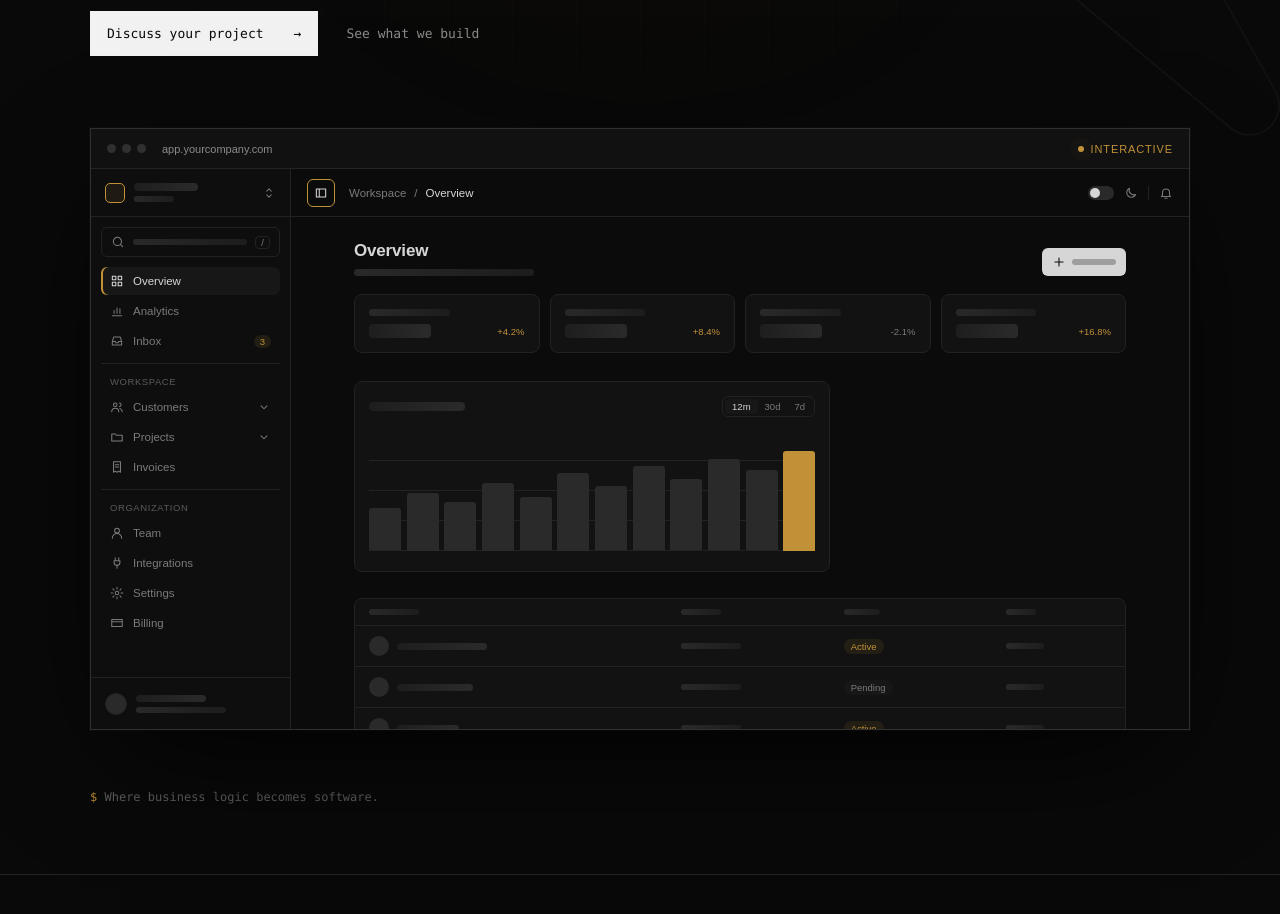
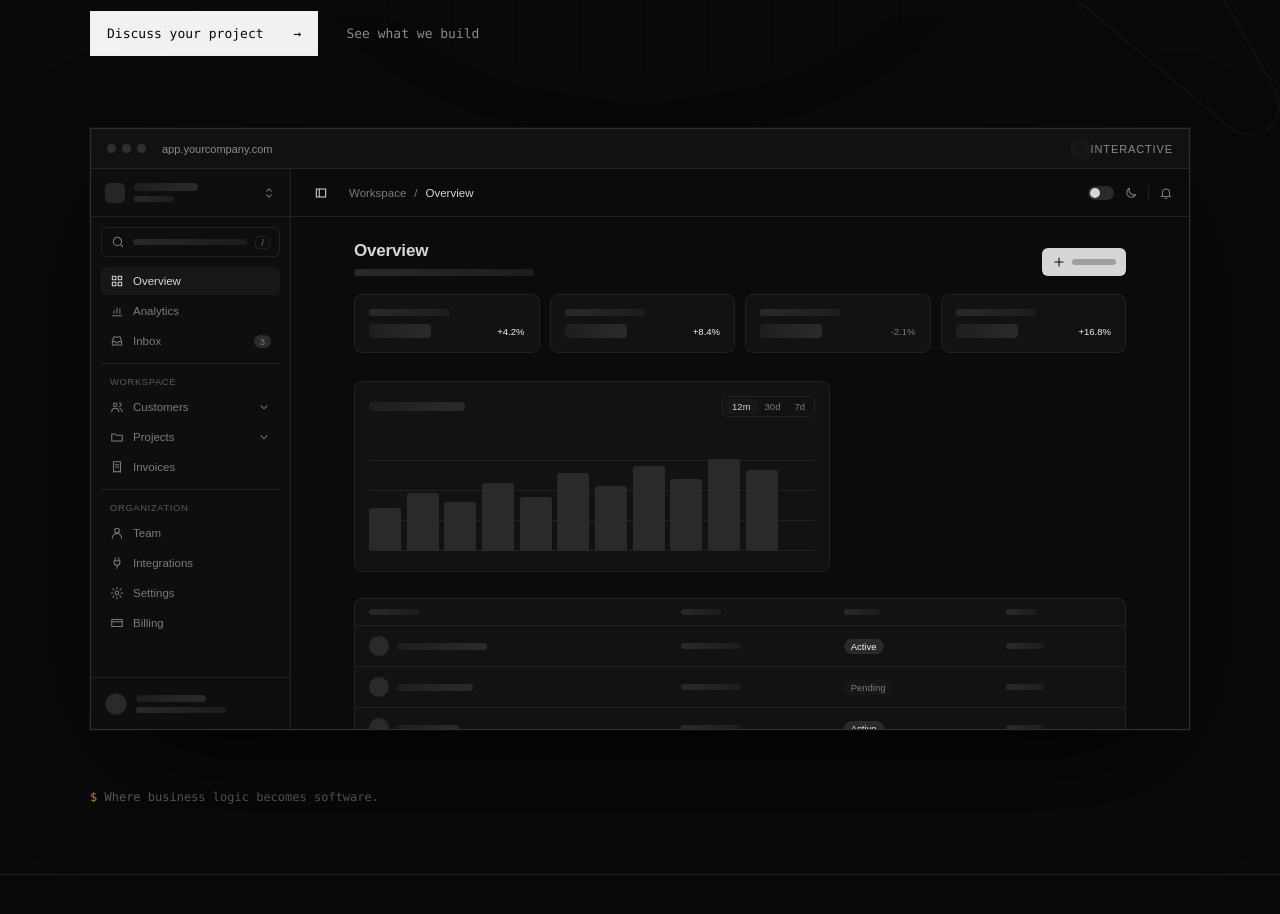
Before and after one commit to jperaleselizondo-hash/arquet, a Next.js app: page / in a window 1280 px wide. Shown: the part 680-1594 px from the top of the page. Built offline with nearby package versions, Linux system fonts and the light colour scheme.

Commit message:
Use white instead of yellow accent in app mockup

```diff
--- a/app/globals.css
+++ b/app/globals.css
@@ -1225,7 +1225,7 @@ main {
   background: var(--surface);
   box-shadow:
     0 40px 120px -30px rgba(0, 0, 0, 0.9),
-    0 0 0 1px rgba(193, 145, 56, 0.04);
+    0 0 0 1px rgba(255, 255, 255, 0.04);
   font-family: "SFMono-Regular", Consolas, "Liberation Mono", Menlo, monospace;
   font-size: 12px;
   overflow: hidden;
@@ -1263,7 +1263,7 @@ main {
   display: inline-flex;
   align-items: center;
   gap: 7px;
-  color: var(--accent);
+  color: var(--foreground);
   font-size: 11px;
   text-transform: uppercase;
   letter-spacing: 0.08em;
@@ -1273,17 +1273,17 @@ main {
   width: 6px;
   height: 6px;
   border-radius: 50%;
-  background: var(--accent);
-  box-shadow: 0 0 0 0 rgba(193, 145, 56, 0.6);
+  background: var(--foreground);
+  box-shadow: 0 0 0 0 rgba(255, 255, 255, 0.6);
   animation: livePing 1.8s ease-out infinite;
 }
 
 @keyframes livePing {
   0% {
-    box-shadow: 0 0 0 0 rgba(193, 145, 56, 0.6);
+    box-shadow: 0 0 0 0 rgba(255, 255, 255, 0.6);
   }
   100% {
-    box-shadow: 0 0 0 8px rgba(193, 145, 56, 0);
+    box-shadow: 0 0 0 8px rgba(255, 255, 255, 0);
   }
 }
 
@@ -1364,7 +1364,7 @@ main {
 .mockBrandMark {
   width: 14px;
   height: 14px;
-  border: 1.5px solid var(--accent);
+  border: 1.5px solid var(--foreground);
   border-radius: 3px;
 }
 
@@ -1387,7 +1387,7 @@ main {
   width: 20px;
   height: 20px;
   border-radius: 5px;
-  background: rgba(193, 145, 56, 0.1);
+  background: rgba(255, 255, 255, 0.1);
 }
 
 .mockWorkspaceText {
@@ -1436,8 +1436,8 @@ main {
 .mockCount {
   padding: 1px 6px;
   border-radius: 999px;
-  background: rgba(193, 145, 56, 0.12);
-  color: var(--accent);
+  background: rgba(255, 255, 255, 0.12);
+  color: var(--foreground);
   font-size: 9.5px;
 }
 
@@ -1507,7 +1507,7 @@ main {
 .mockNavItem.isActive {
   background: var(--m-hover);
   color: var(--m-text);
-  box-shadow: inset 2px 0 0 var(--accent);
+  box-shadow: inset 2px 0 0 var(--foreground);
 }
 
 .mockNavItem:focus-visible,
@@ -1515,7 +1515,7 @@ main {
 .mockSignOut:focus-visible,
 .mockToggle:focus-visible,
 .mockSwitch:focus-visible {
-  outline: 1px solid var(--accent);
+  outline: 1px solid var(--foreground);
   outline-offset: 1px;
 }
 
@@ -1557,7 +1557,7 @@ main {
 }
 
 .mockSubItem.isActive {
-  color: var(--accent);
+  color: var(--foreground);
 }
 
 .mockSignOut {
@@ -1597,7 +1597,7 @@ main {
   justify-content: center;
   width: 28px;
   height: 28px;
-  border: 1px solid var(--accent);
+  border: 1px solid var(--foreground);
   border-radius: 6px;
   background: transparent;
   color: var(--m-text);
@@ -1718,9 +1718,9 @@ main {
 .mockBadge {
   display: inline-flex;
   padding: 6px 8px;
-  border: 1px solid rgba(193, 145, 56, 0.35);
+  border: 1px solid rgba(255, 255, 255, 0.35);
   border-radius: 6px;
-  background: rgba(193, 145, 56, 0.06);
+  background: rgba(255, 255, 255, 0.06);
 }
 
 .mockCard {
@@ -1826,7 +1826,7 @@ main {
 
 .mockDelta {
   font-size: 9.5px;
-  color: var(--accent);
+  color: var(--foreground);
 }
 
 .mockDelta.isDown {
@@ -1882,7 +1882,7 @@ main {
 
 .mockBars span:last-child,
 .mockBars span:hover {
-  background: var(--accent);
+  background: var(--foreground);
 }
 
 @keyframes barGrow {
@@ -1935,8 +1935,8 @@ main {
   justify-self: start;
   padding: 2px 7px;
   border-radius: 999px;
-  background: rgba(193, 145, 56, 0.1);
-  color: var(--accent);
+  background: rgba(255, 255, 255, 0.1);
+  color: var(--foreground);
   font-size: 9.5px;
 }
 
```
